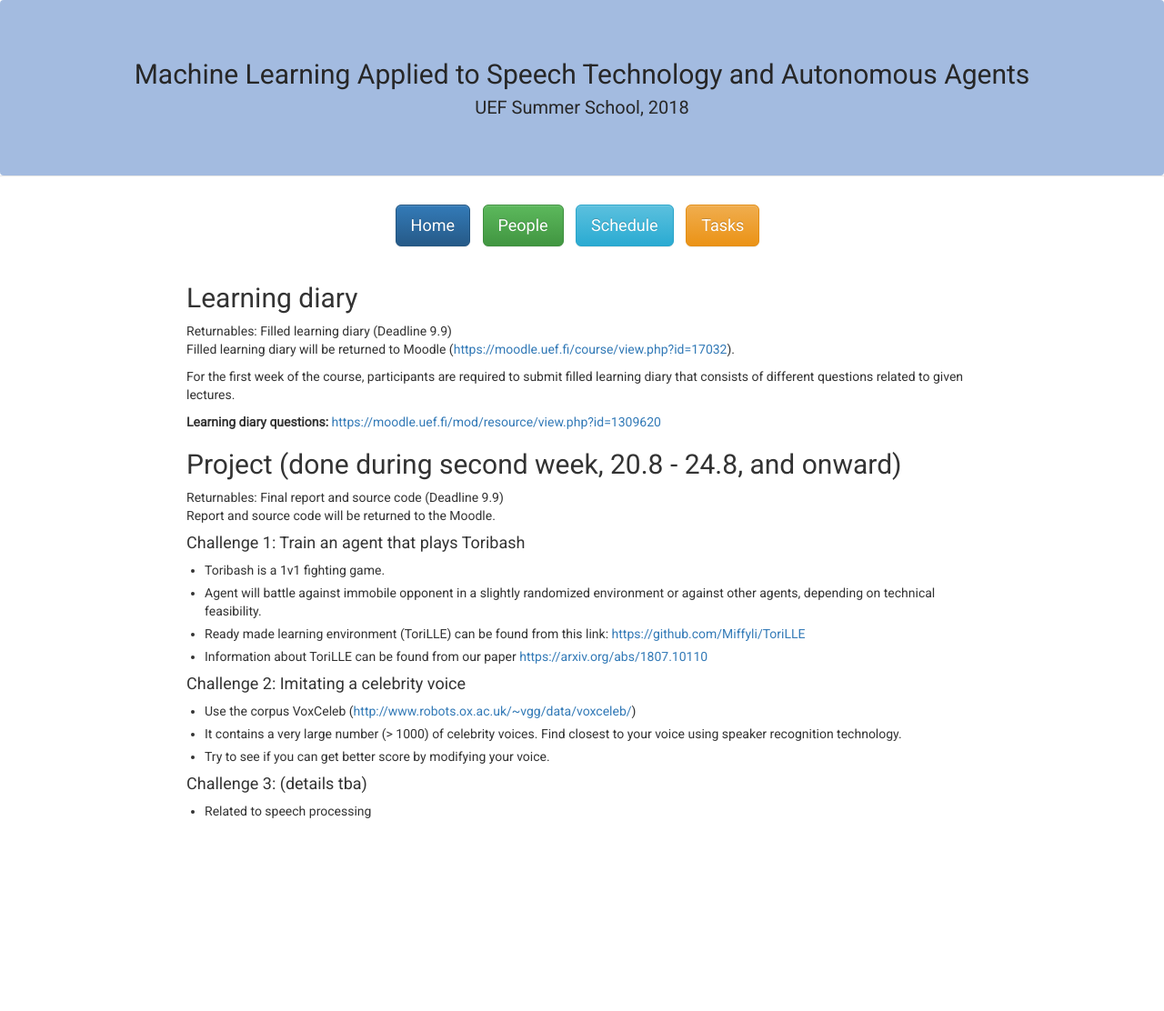
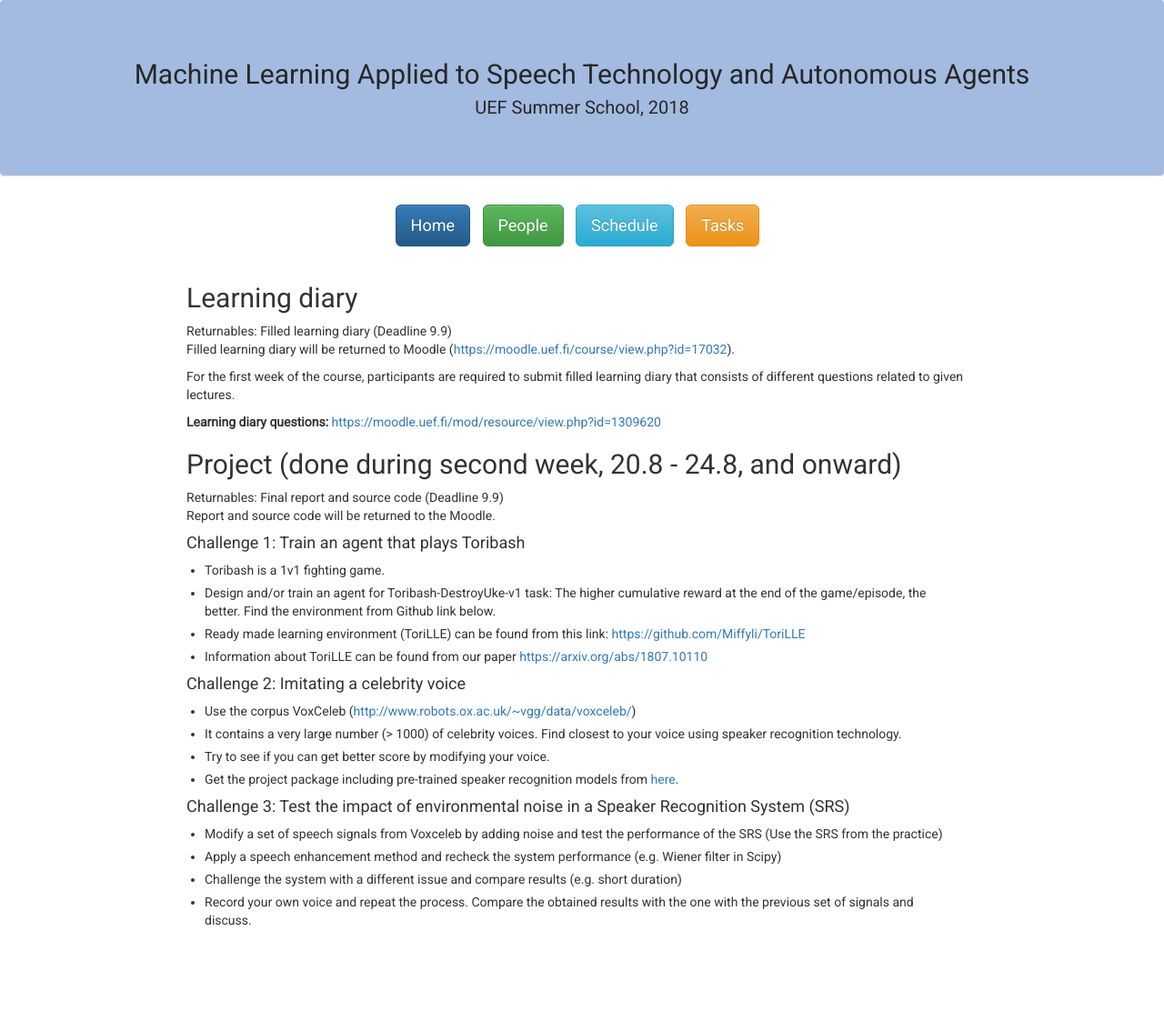
Before and after one commit to abrahamwoubie/Summer_School_RL, a Jekyll site: the page built from tasks.md, in a window 1280 px wide. Shown: the whole page at 91% size. Built offline with Jekyll 4.4.1, drawn with Linux system fonts in a browser that asks for light colours; nearby versions of some CDN libraries; before the commit the page ends 992 px from its top, so only the background shows below that.

Commit message:
project tasks updated

```diff
--- a/tasks.md
+++ b/tasks.md
@@ -23,8 +23,7 @@ Report and source code will be returned to the Moodle.
 
 #### Challenge 1: Train an agent that plays Toribash
 - Toribash is a 1v1 fighting game.
-- Agent will battle against immobile opponent in a slightly randomized
-environment or against other agents, depending on technical feasibility.
+- Design and/or train an agent for Toribash-DestroyUke-v1 task: The higher cumulative reward at the end of the game/episode, the better. Find the environment from Github link below.
 - Ready made learning environment (ToriLLE) can be found from this link:
 [https://github.com/Miffyli/ToriLLE](https://github.com/Miffyli/ToriLLE)
 - Information about ToriLLE can be found from our paper
@@ -35,6 +34,10 @@ environment or against other agents, depending on technical feasibility.
 - It contains a very large number (> 1000) of celebrity voices. Find closest to
 your voice using speaker recognition technology.
 - Try to see if you can get better score by modifying your voice.
+- Get the project package including pre-trained speaker recognition models from [here](http://cs.uef.fi/~vvestman/files/celeb_match_project.zip).
 
-#### Challenge 3: (details tba)
-- Related to speech processing
+#### Challenge 3: Test the impact of environmental noise in a Speaker Recognition System (SRS)
+- Modify a set of speech signals from Voxceleb by adding noise and test the performance of the SRS (Use the SRS from the practice)
+- Apply a speech enhancement method and recheck the system performance (e.g. Wiener filter in Scipy)
+- Challenge the system with a different issue and compare results (e.g. short duration)
+- Record your own voice and repeat the process. Compare the obtained results with the one with the previous set of signals and discuss.
```
